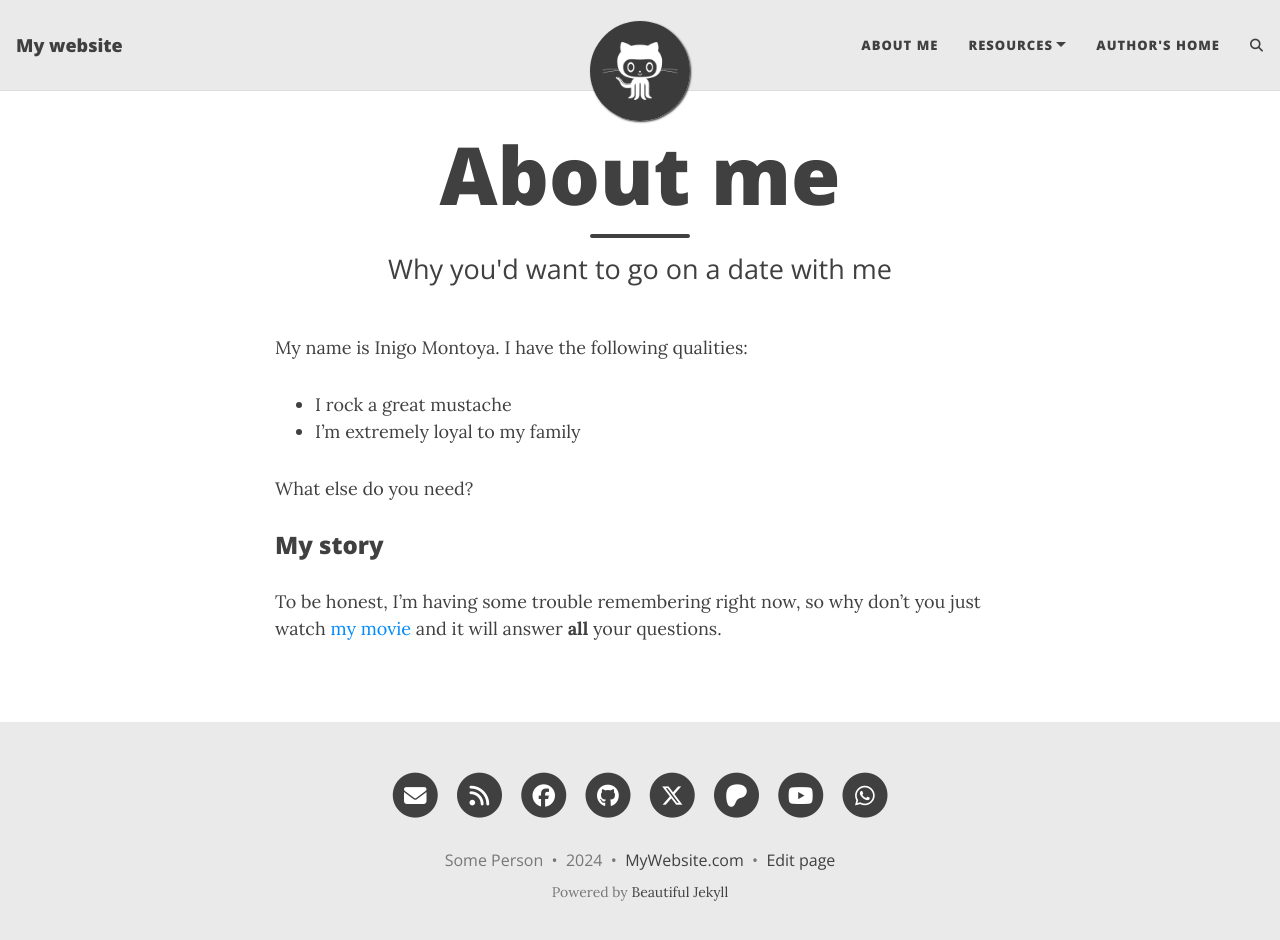
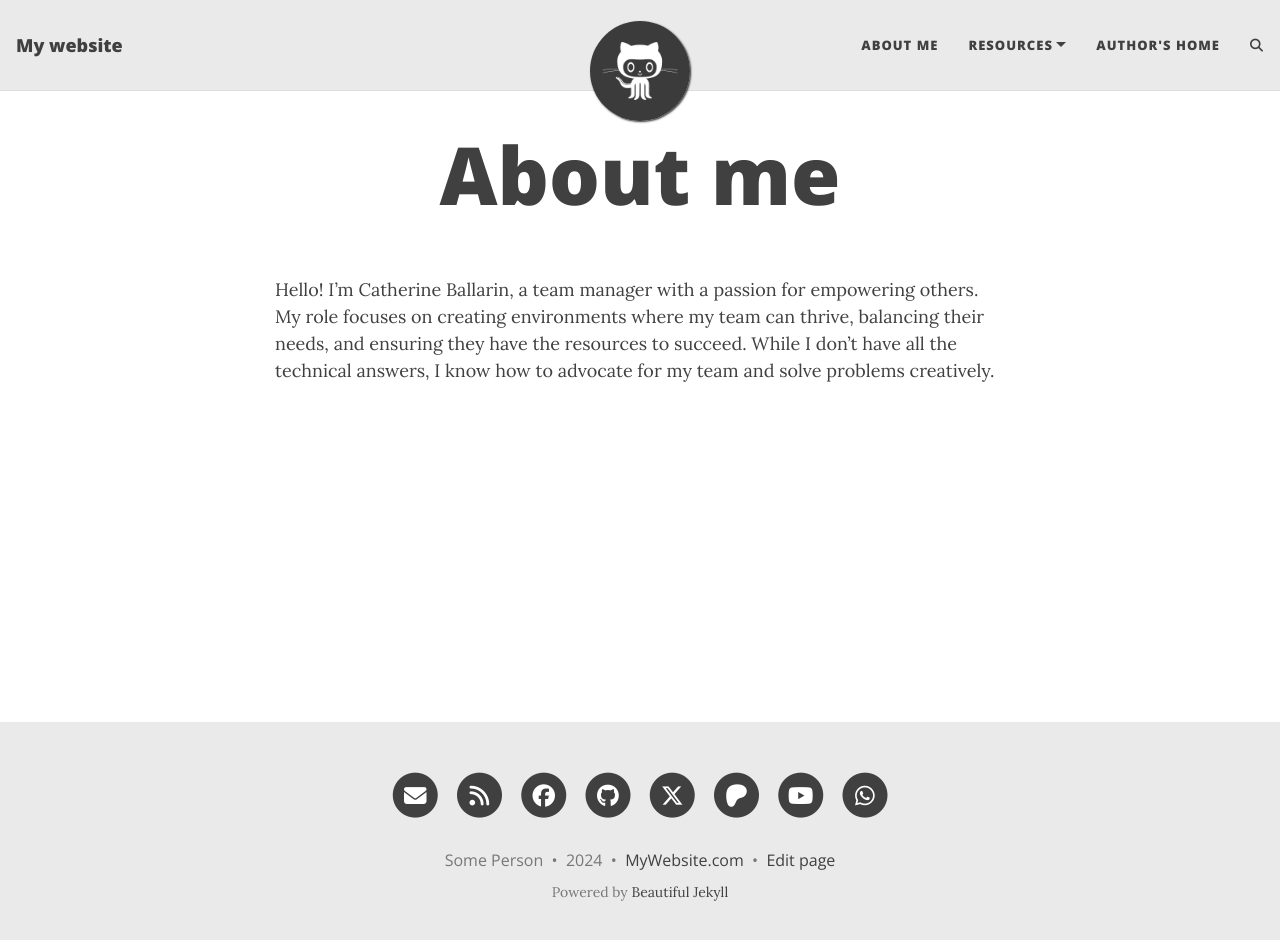
Before and after one commit to CatherineBallarin/CatherineBallarin.github.io, a Jekyll site: the page built from aboutme.md, in a window 1280 px wide and 953 px high. Shown: the top 940 px of the window. Built offline with Jekyll 4.4.1, drawn with Linux system fonts in a browser that asks for light colours; comment, search, counter and statistics services are not loaded.

Commit message:
Update aboutme.md

```diff
--- a/aboutme.md
+++ b/aboutme.md
@@ -1,16 +1,7 @@
 ---
 layout: page
 title: About me
-subtitle: Why you'd want to go on a date with me
+subtitle:
 ---
 
-My name is Inigo Montoya. I have the following qualities:
-
-- I rock a great mustache
-- I'm extremely loyal to my family
-
-What else do you need?
-
-### My story
-
-To be honest, I'm having some trouble remembering right now, so why don't you just watch [my movie](https://en.wikipedia.org/wiki/The_Princess_Bride_%28film%29) and it will answer **all** your questions.
+Hello! I'm Catherine Ballarin, a team manager with a passion for empowering others. My role focuses on creating environments where my team can thrive, balancing their needs, and ensuring they have the resources to succeed. While I don’t have all the technical answers, I know how to advocate for my team and solve problems creatively.
```
